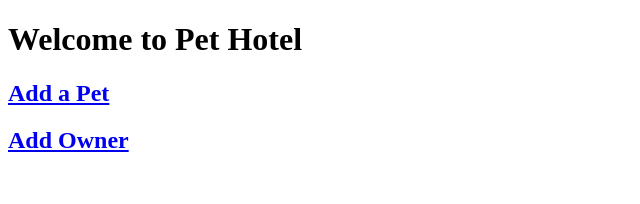
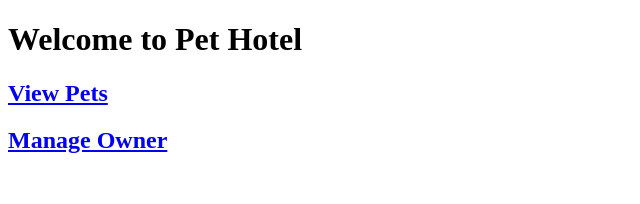
Before and after one commit to johnturner4004/pet-hotel-react-client, a React (Create React App) app in the folder pet-hotel-client/: page /#/home in a window 1280 px wide. Shown: the top 204 px of the page, without its empty margins (0-640 px from the left). Built offline with nearby package versions, Linux system fonts and the light colour scheme.

Commit message:
updated link headers

```diff
--- a/pet-hotel-client/src/GetPets/GetPets.jsx
+++ b/pet-hotel-client/src/GetPets/GetPets.jsx
@@ -1,5 +1,6 @@
 import React, { useEffect } from "react";
 import { useDispatch, useSelector } from "react-redux";
+import AddPet from '../AddPet/AddPet.jsx';
 
 function GetPets() {
   const dispatch = useDispatch();
@@ -19,6 +20,7 @@ function GetPets() {
     <>
       <h1>Pet's List</h1>
       {JSON.stringify(petList)}
+      <AddPet />
       {/* <ul>
         {petList.map((pet) => (
           <li key={pet.id}>{pet.name}</li>
--- a/pet-hotel-client/src/Home/Home.jsx
+++ b/pet-hotel-client/src/Home/Home.jsx
@@ -6,11 +6,11 @@ export default function Home() {
     <>
     <h1>Welcome to Pet Hotel</h1>
     <div className="nav">
-      <Link to="/addPet">
-        <h2>Add a Pet</h2>
+      <Link to="/pet-list">
+        <h2>View Pets</h2>
       </Link>
       <Link to="/addOwner">
-        <h2>Add Owner</h2>
+        <h2>Manage Owner</h2>
       </Link>
     </div>
     </>
```
